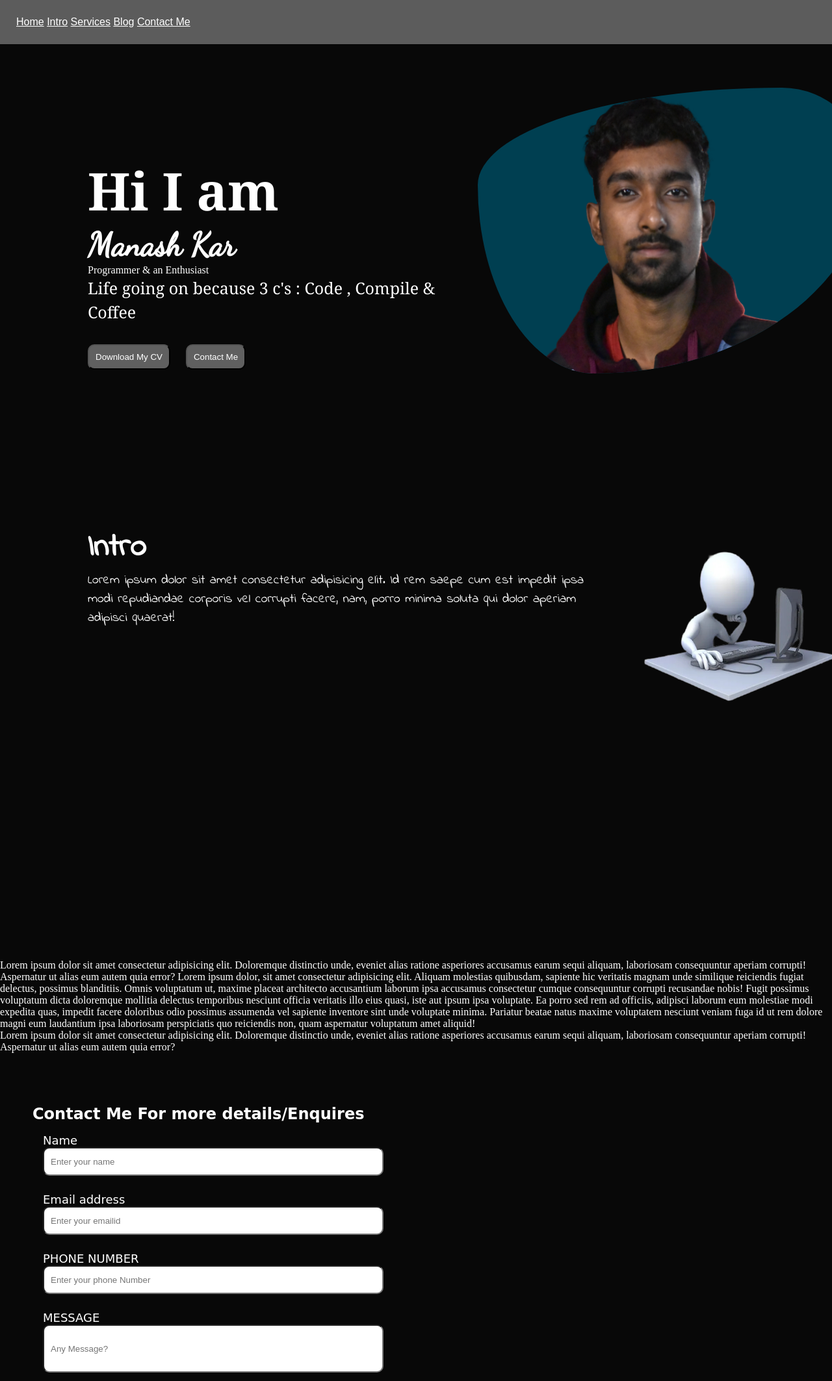
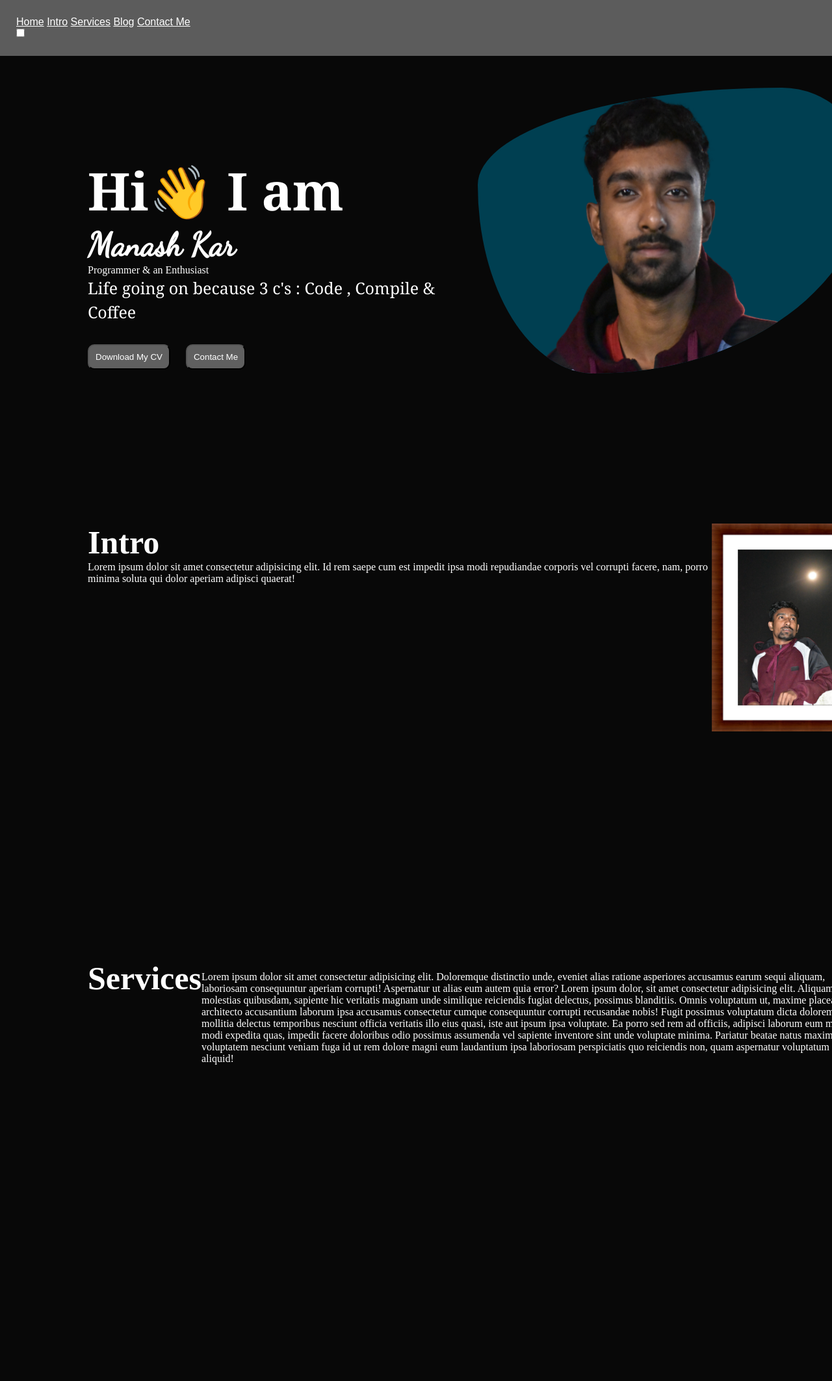
Before and after one commit to Manash1079/WEB_portfolio, a plain HTML site: page index.html in a window 1280 px wide. Shown: the top 2126 px of the page at 65% size. Drawn offline with Linux system fonts and the light colour scheme; a web font is replaced by a local one.

Commit message:
modified

```diff
--- a/index.html
+++ b/index.html
@@ -24,6 +24,10 @@
                     <a href="/instagram"></a>
                     <a href="/github"></a>
                 </ul>
+                <label id="themechange">
+                    <input type="checkbox">
+                    <span class="checkbox"></span>
+                </label>
             </nav>
         </header>
         <div class="main">
@@ -32,14 +36,14 @@
                 <!-- this is the header part -->
                 <div class="infocontainer">
                     <div class="devinformation">
-                        <div class="Hello">Hi I am </div>
+                        <div class="Hello">Hi👋 I am </div>
                         <div class="Name">Manash Kar </div>
                         <div class="About">Programmer & an Enthusiast </div>
                         <div class="moreaboutme">Life going on because 3 c's : Code , Compile & Coffee</div>
                         <div class="buttons">
                             <a href="cv.pdf" target="blank">
                                 <button>Download My CV</button></a>
-                            <a href="/contact.html"><button>Contact Me</button></a>
+                            <a href="#Contact"><button>Contact Me</button></a>
                         </div>
 
                     </div class="images">
@@ -50,7 +54,7 @@
             <section class="intro" id="intro">
                 <div class="infocontainer">
                     <div class="AboutMe">
-                        <h1 class="introHeading">Intro</h1>
+                        <h1 class="Heading">Intro</h1>
                         Lorem ipsum dolor sit amet consectetur adipisicing elit. Id rem saepe cum est impedit ipsa modi
                         repudiandae corporis vel corrupti facere, nam, porro minima soluta qui dolor aperiam adipisci
                         quaerat!
@@ -58,13 +62,14 @@
 
                     </div>
                     <div class="image">
-                        <div class="intropic"><img src="2_prev_ui.png" alt="Intro Pic"></div>
+                        <div class="intropic"><img src="image.jpg" alt="Intro Pic"></div>
                     </div>
                 </div>
             </section>
 
             <section class="Services" id="Services">
-                <div class="explain">
+                <div class="infocontainer">
+                    <h1 class="Heading">Services</h1><br>
                     Lorem ipsum dolor sit amet consectetur adipisicing elit. Doloremque distinctio unde, eveniet alias
                     ratione asperiores accusamus earum sequi aliquam, laboriosam consequuntur aperiam corrupti!
                     Aspernatur
@@ -87,7 +92,8 @@
 
             <section class="Blog" id="Blog">
                 <div class="main">
-                    <div class="explain">
+                    <div class="infocontainer">
+                        <h1 class="Heading">Blog</h1><br>
                         Lorem ipsum dolor sit amet consectetur adipisicing elit. Doloremque distinctio unde, eveniet
                         alias
                         ratione asperiores accusamus earum sequi aliquam, laboriosam consequuntur aperiam corrupti!
@@ -107,7 +113,7 @@
                         </div>
                         <div class="contactformdetails">
                             <label for="clientemail" class="form-label">Email address</label>
-                            <input type="email" placeholder="Enter your emailid" class="form-control" id="clientemail"
+                            <input type="email" placeholder="Enter your email" class="form-control" id="clientemail"
                                 aria-describedby="emailHelp" />
                         </div>
                         <div class="contactformdetails">
@@ -123,7 +129,11 @@
                         </div>
                         <button type="submit" class="button">Submit</button>
                     </form>
+                    <!-- <div class="image">
+                        <div class="intropic"><img src="image.jpg" alt="Intro Pic"></div>
+                    </div> -->
                 </div>
+
             </section>
 
 
--- a/style.css
+++ b/style.css
@@ -24,6 +24,7 @@ header {
     margin-left: 20px;
 
 }
+
 
 /* body {
   overflow: hidden;
@@ -98,16 +99,16 @@ header {
     font-family: "Dancing Script", cursive;
 }
 
-.introHeading {
+.Heading {
 
     font-size: 50px;
     align-items: center;
 }
 
-.AboutMe {
+/* .AboutMe {
     font-size: 20px;
     font-family: "Indie Flower", cursive;
-}
+} */
 
 .moreaboutme {
     font-size: 25px;
@@ -150,6 +151,9 @@ header {
     padding: 0 50px;
     font-family: "Koulen", cursive;
     padding-top: 80px;
+    /* display: flex; */
+    /* display: flex;
+    justify-content: space-around; */
 }
 
 .contactform div {
@@ -211,6 +215,11 @@ header {
     color: blue;
 }
 
+.contactform image {
+    display: flex;
+    height: 40vh;
+}
+
 /* @media only screen and (max-width: 744px) {
     body {
         background-color: rgb(246, 2, 2);
```
Also changed, not shown: image.jpg (added).
